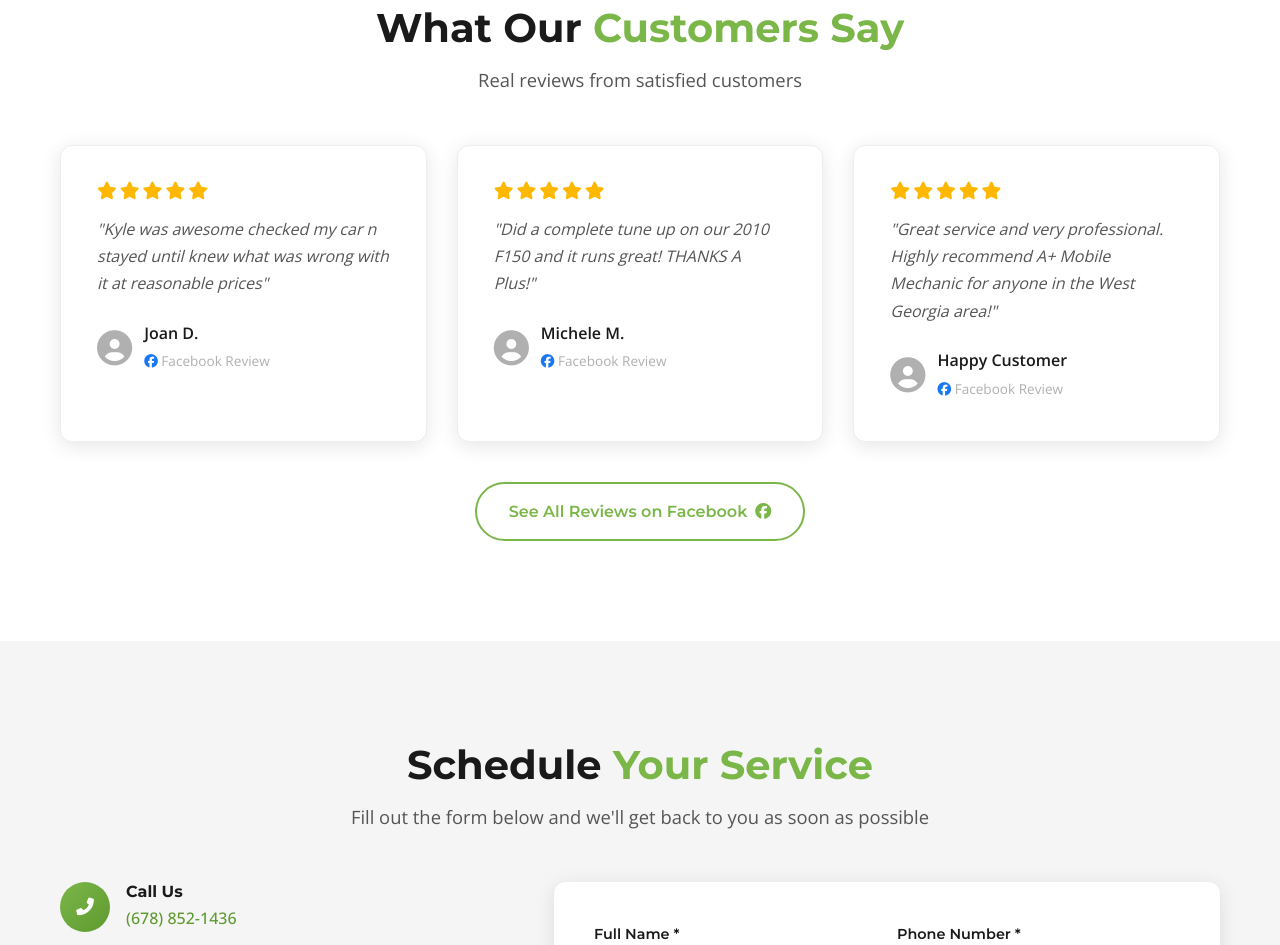
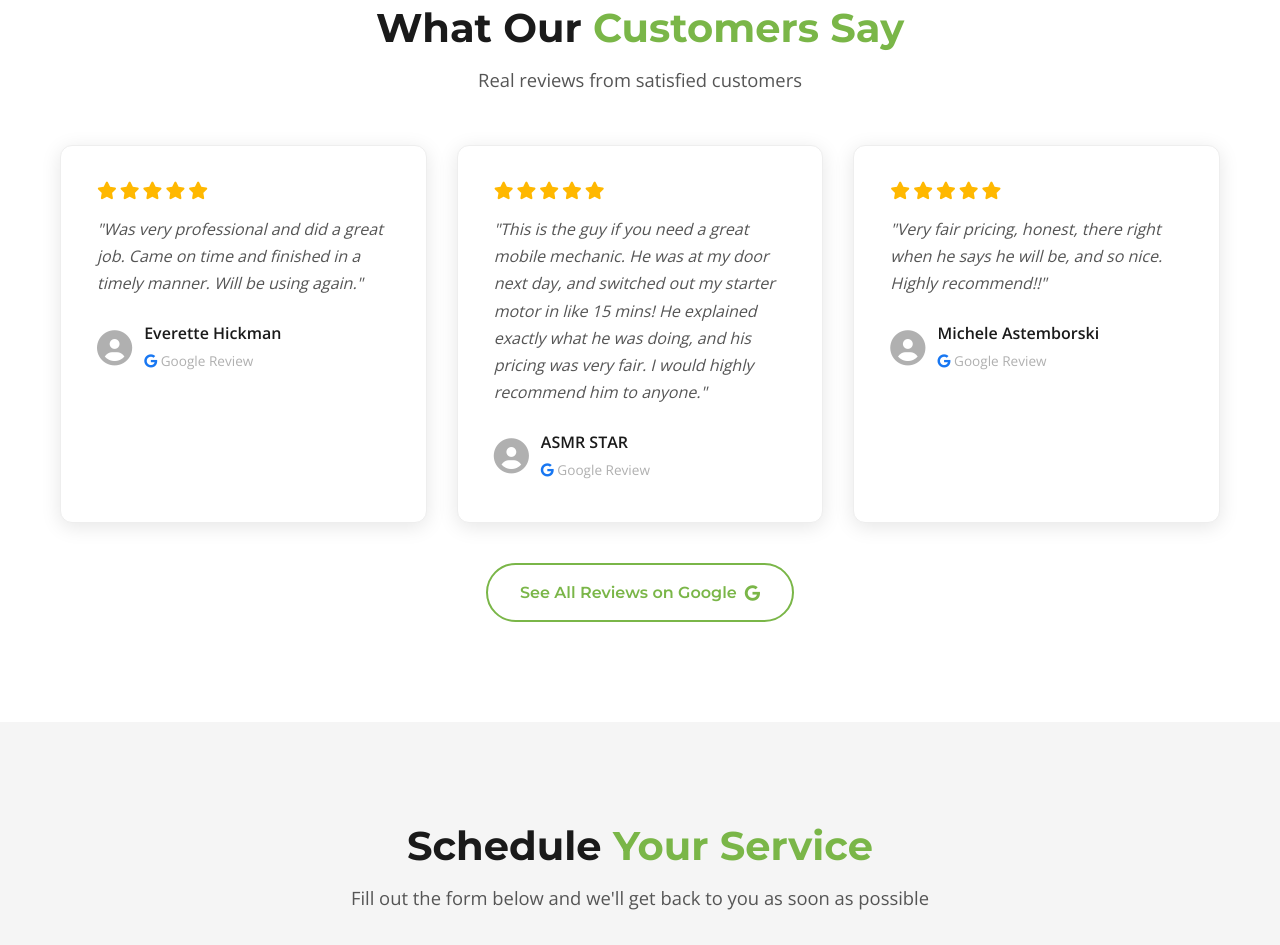
Before and after one commit to cureck/aplusmm-website, a plain HTML site: page index.html in a window 1280 px wide. Shown: the part 2541-3486 px from the top of the page. Drawn offline with nearby package versions, Linux system fonts and the light colour scheme.

Commit message:
Link reviews section to Google Business listing with real reviews
Replace placeholder Facebook reviews with real Google reviews from
Everette Hickman, ASMR STAR, and Michele Astemborski. Each review
card now links to the Google Business reviews page. Update CTA button
to point to Google instead of Facebook.

Co-Authored-By: Claude Opus 4.6 <noreply@anthropic.com>

```diff
--- a/index.html
+++ b/index.html
@@ -154,7 +154,7 @@
                 <p class="section-subtitle">Real reviews from satisfied customers</p>
             </div>
             <div class="reviews-grid">
-                <div class="review-card">
+                <a href="https://search.google.com/local/reviews?placeid=ChIJVQ9c12FWnQ8RhOpW8VSn2m8" target="_blank" rel="noopener" class="review-card review-card-link">
                     <div class="review-stars">
                         <i class="fas fa-star"></i>
                         <i class="fas fa-star"></i>
@@ -162,16 +162,16 @@
                         <i class="fas fa-star"></i>
                         <i class="fas fa-star"></i>
                     </div>
-                    <p class="review-text">"Kyle was awesome checked my car n stayed until knew what was wrong with it at reasonable prices"</p>
+                    <p class="review-text">"Was very professional and did a great job. Came on time and finished in a timely manner. Will be using again."</p>
                     <div class="review-author">
                         <div class="review-avatar"><i class="fas fa-user-circle"></i></div>
                         <div>
-                            <strong>Joan D.</strong>
-                            <span class="review-source"><i class="fab fa-facebook"></i> Facebook Review</span>
+                            <strong>Everette Hickman</strong>
+                            <span class="review-source"><i class="fab fa-google"></i> Google Review</span>
                         </div>
                     </div>
-                </div>
-                <div class="review-card">
+                </a>
+                <a href="https://search.google.com/local/reviews?placeid=ChIJVQ9c12FWnQ8RhOpW8VSn2m8" target="_blank" rel="noopener" class="review-card review-card-link">
                     <div class="review-stars">
                         <i class="fas fa-star"></i>
                         <i class="fas fa-star"></i>
@@ -179,16 +179,16 @@
                         <i class="fas fa-star"></i>
                         <i class="fas fa-star"></i>
                     </div>
-                    <p class="review-text">"Did a complete tune up on our 2010 F150 and it runs great! THANKS A Plus!"</p>
+                    <p class="review-text">"This is the guy if you need a great mobile mechanic. He was at my door next day, and switched out my starter motor in like 15 mins! He explained exactly what he was doing, and his pricing was very fair. I would highly recommend him to anyone."</p>
                     <div class="review-author">
                         <div class="review-avatar"><i class="fas fa-user-circle"></i></div>
                         <div>
-                            <strong>Michele M.</strong>
-                            <span class="review-source"><i class="fab fa-facebook"></i> Facebook Review</span>
+                            <strong>ASMR STAR</strong>
+                            <span class="review-source"><i class="fab fa-google"></i> Google Review</span>
                         </div>
                     </div>
-                </div>
-                <div class="review-card">
+                </a>
+                <a href="https://search.google.com/local/reviews?placeid=ChIJVQ9c12FWnQ8RhOpW8VSn2m8" target="_blank" rel="noopener" class="review-card review-card-link">
                     <div class="review-stars">
                         <i class="fas fa-star"></i>
                         <i class="fas fa-star"></i>
@@ -196,18 +196,18 @@
                         <i class="fas fa-star"></i>
                         <i class="fas fa-star"></i>
                     </div>
-                    <p class="review-text">"Great service and very professional. Highly recommend A+ Mobile Mechanic for anyone in the West Georgia area!"</p>
+                    <p class="review-text">"Very fair pricing, honest, there right when he says he will be, and so nice. Highly recommend!!"</p>
                     <div class="review-author">
                         <div class="review-avatar"><i class="fas fa-user-circle"></i></div>
                         <div>
-                            <strong>Happy Customer</strong>
-                            <span class="review-source"><i class="fab fa-facebook"></i> Facebook Review</span>
+                            <strong>Michele Astemborski</strong>
+                            <span class="review-source"><i class="fab fa-google"></i> Google Review</span>
                         </div>
                     </div>
-                </div>
+                </a>
             </div>
             <div class="reviews-cta">
-                <a href="https://www.facebook.com/profile.php?id=61553558503981&sk=reviews" target="_blank" rel="noopener" class="btn btn-outline">See All Reviews on Facebook <i class="fab fa-facebook"></i></a>
+                <a href="https://search.google.com/local/reviews?placeid=ChIJVQ9c12FWnQ8RhOpW8VSn2m8" target="_blank" rel="noopener" class="btn btn-outline">See All Reviews on Google <i class="fab fa-google"></i></a>
             </div>
         </div>
     </section>
--- a/styles.css
+++ b/styles.css
@@ -507,6 +507,13 @@ img {
     transition: var(--transition);
 }
 
+.review-card-link {
+    display: block;
+    text-decoration: none;
+    color: inherit;
+    cursor: pointer;
+}
+
 .review-card:hover {
     transform: translateY(-4px);
     box-shadow: var(--shadow-lg);
```
